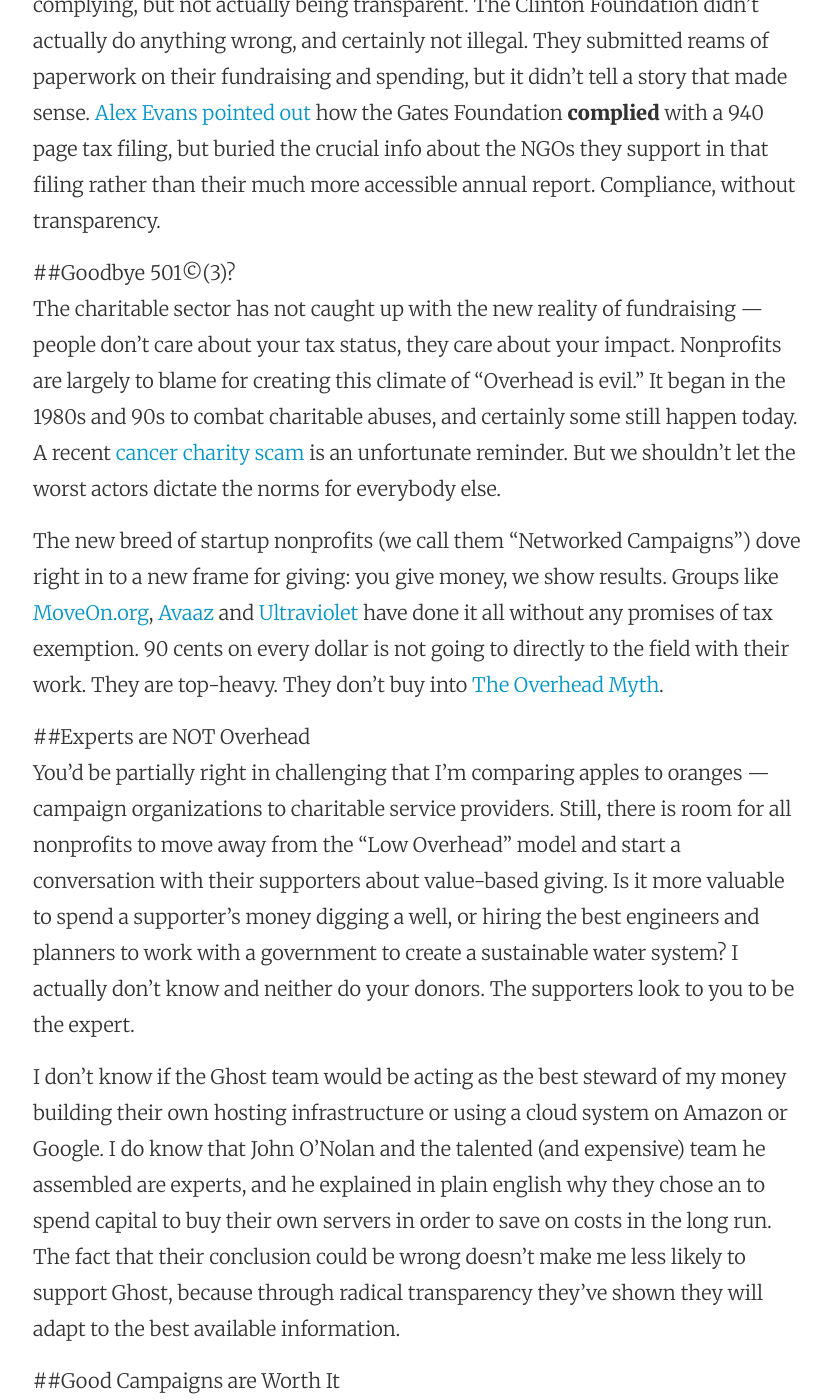
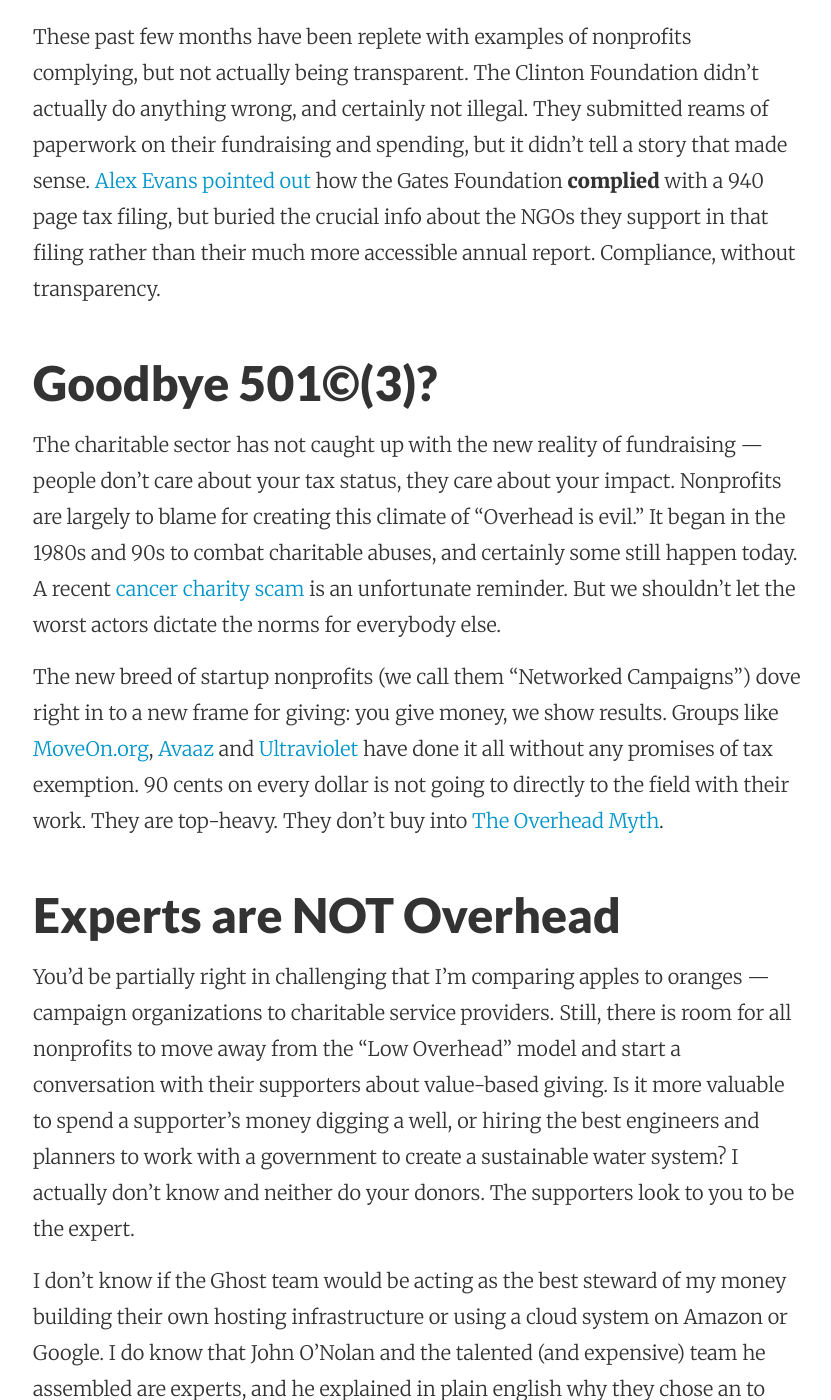
Before and after one commit to jasonwhat/jasonwhat.github.io, a Jekyll site: the page built from _posts/2015-5-22-Ghost-Fundraising-Report.md, in a window 1280 px wide and 1400 px high, scrolled down 3914 px. Shown: the whole window, without its empty margins (223-1054 px from the left). Built offline with Jekyll 4.4.1, drawn with Linux system fonts in a browser that asks for light colours; some of the changed text lies outside the part shown.

Commit message:
Fixing some markdown issues with h2
Annoyingly, stackedit sends the file as html and that can cause some funky stuff with using h1 and h2 tags

```diff
--- a/_posts/2015-5-22-Ghost-Fundraising-Report.md
+++ b/_posts/2015-5-22-Ghost-Fundraising-Report.md
@@ -24,17 +24,20 @@ permalink: ghost-fundraising
 <p>We’re deeply sorry that we took so long to admit that this concept was out of reach for us. We’ve learned a great deal in the process, and we’re working hard to improve how we communicate planned features in Ghost to make sure this doesn’t happen again.</p>
 </blockquote>
 <p>The sky didn’t fall. There wasn’t a storm of Twitter outrage. The explanation made sense and built more trust. My favorite part was that O’Nolan pointed to somebody else doing what they planned better than they could and suggested people check them out instead.</p>
-<p>##See Our Tax Filing!<br>
-Now, I’ve never bothered to look up tax filings for Ghost, even though they are a registered UK charity. Everything I need to know is in that one post, where John talked to supporters like people. We already had a free version of Ghost setup, and I switched <a href="http://ideas.corelab.co">Corelab Ideas</a> to the paid version simply to support Ghost’s growth. Honesty and conversation breeds far more trust and loyalty than a nice rating on <a href="http://charitynavigator.org">Charity Navigator</a>.</p>
+## See Our Tax Filing!
+Now, I’ve never bothered to look up tax filings for Ghost, even though they are a registered UK charity. Everything I need to know is in that one post, where John talked to supporters like people. We already had a free version of Ghost setup, and I switched <a href="http://ideas.corelab.co">Corelab Ideas</a> to the paid version simply to support Ghost’s growth. Honesty and conversation breeds far more trust and loyalty than a nice rating on <a href="http://charitynavigator.org">Charity Navigator</a>.
 <p>These past few months have been replete with examples of nonprofits complying, but not actually being transparent. The Clinton Foundation didn’t actually do anything wrong, and certainly not illegal. They submitted reams of paperwork on their fundraising and spending, but it didn’t tell a story that made sense. <a href="http://www.globaldashboard.org/2015/05/12/bill-melinda-and-the-sdgs/">Alex Evans pointed out</a> how the Gates Foundation <strong>complied</strong> with a 940 page tax filing, but buried the crucial info about the NGOs they support in that filing rather than their much more accessible annual report. Compliance, without transparency.</p>
-<p>##Goodbye 501©(3)?<br>
-The charitable sector has not caught up with the new reality of fundraising — people don’t care about your tax status, they care about your impact. Nonprofits are largely to blame for creating this climate of “Overhead is evil.” It began in the 1980s and 90s to combat charitable abuses, and certainly some still happen today. A recent <a href="http://www.theverge.com/2015/5/19/8625467/ftc-cancer-charity-scam-lawsuit">cancer charity scam</a> is an unfortunate reminder. But we shouldn’t let the worst actors dictate the norms for everybody else.</p>
+## Goodbye 501©(3)?
+The charitable sector has not caught up with the new reality of fundraising — people don’t care about your tax status, they care about your impact. Nonprofits are largely to blame for creating this climate of “Overhead is evil.” It began in the 1980s and 90s to combat charitable abuses, and certainly some still happen today. A recent <a href="http://www.theverge.com/2015/5/19/8625467/ftc-cancer-charity-scam-lawsuit">cancer charity scam</a> is an unfortunate reminder. But we shouldn’t let the worst actors dictate the norms for everybody else.
+
 <p>The new breed of startup nonprofits (we call them “Networked Campaigns”) dove right in to a new frame for giving: you give money, we show results. Groups like <a href="http://moveon.org">MoveOn.org</a>, <a href="http://avaaz.org">Avaaz</a> and <a href="http://www.weareultraviolet.org/">Ultraviolet</a> have done it all without any promises of tax exemption. 90 cents on every dollar is not going to directly to the field with their work. They are top-heavy. They don’t buy into <a href="http://overheadmyth.com/">The Overhead Myth</a>.</p>
-<p>##Experts are NOT Overhead<br>
-You’d be partially right in challenging that I’m comparing apples to oranges — campaign organizations to charitable service providers. Still, there is room for all nonprofits to move away from the “Low Overhead” model and start a conversation with their supporters about value-based giving. Is it more valuable to spend a supporter’s money digging a well, or hiring the best engineers and planners to work with a government to create a sustainable water system? I actually don’t know and neither do your donors. The supporters look to you to be the expert.</p>
+
+## Experts are NOT Overhead
+You’d be partially right in challenging that I’m comparing apples to oranges — campaign organizations to charitable service providers. Still, there is room for all nonprofits to move away from the “Low Overhead” model and start a conversation with their supporters about value-based giving. Is it more valuable to spend a supporter’s money digging a well, or hiring the best engineers and planners to work with a government to create a sustainable water system? I actually don’t know and neither do your donors. The supporters look to you to be the expert.
+
 <p>I don’t know if the Ghost team would be acting as the best steward of my money building their own hosting infrastructure or using a cloud system  on Amazon or Google. I do know that John O’Nolan and the talented (and expensive) team he assembled are experts, and he explained in plain english why they chose an to spend capital to buy their own servers in order to save on costs in the long run. The fact that their conclusion could be wrong doesn’t make me less likely to support Ghost, because through radical transparency they’ve shown they will adapt to the best available information.</p>
-<p>##Good Campaigns are Worth It<br>
-Yes, Ghost is a nonprofit producing a software platform, not campaigns. Still, would you gladly tell your supporters how much a campaign cost: what you paid for a logo design; the amount spent on consultants; the cost of developing the campaign website; donation processing fees; how about the $33,300 spent to buy a domain? Ghost did, and they are loved for it.</p>
+## Good Campaigns are Worth It
+Yes, Ghost is a nonprofit producing a software platform, not campaigns. Still, would you gladly tell your supporters how much a campaign cost: what you paid for a logo design; the amount spent on consultants; the cost of developing the campaign website; donation processing fees; how about the $33,300 spent to buy a domain? Ghost did, and they are loved for it.
 <p>If you find yourself cringing imagining following O’Nolan’s example, either you don’t believe your organization is being good stewards of donors’ money, or you aren’t doing enough to tell the story of real impact. Fight the urge to hide your organization’s finances in mountains of filing documents. Tell people where you are spending their money and why. They will become far more loyal and will be far more forgiving of your mistakes (umm, “learnings”) than you would ever imagine.</p>
 <p>Your donors do not celebrate your organization’s compliance. They value your transparency. They want to understand and support your organizations’ impact. Do you?</p>
 <p>What do you think? Connect with me on Twitter <a href="http://twitter.com/jasonwhat">@jasonwhat</a>.</p>
```
